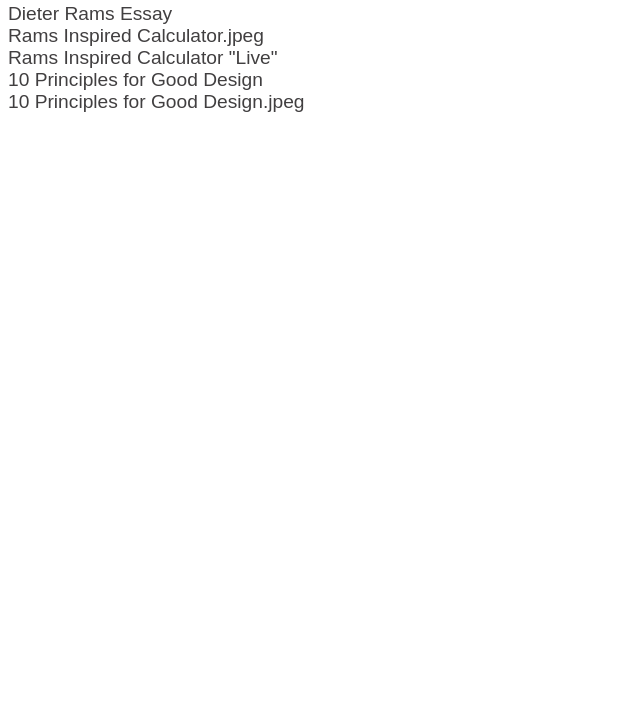
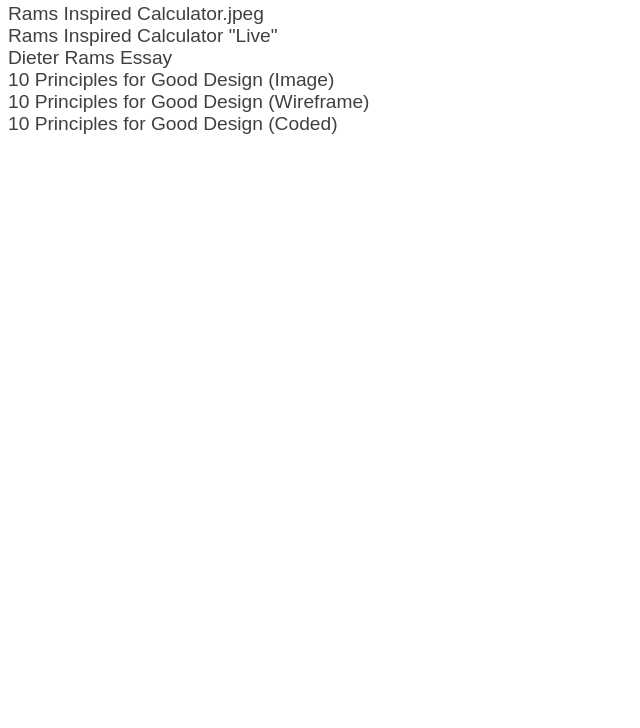
Before and after one commit to Agarc88/DES350, a plain HTML site: page index.html in a window 1280 px wide. Shown: the part 72-800 px from the top of the page, without its empty margins (0-640 px from the left). Drawn offline with Linux system fonts and the light colour scheme; a web font is replaced by a local one.

Commit message:
Add files via upload

```diff
--- a/index.html
+++ b/index.html
@@ -11,11 +11,12 @@
 		<strong>ALDEN • DES 350 </strong><br>
 	<div id="Links">
 		<a href="calculator.html" target="_self">CSS Calculator</a><br>
-		<a href="dieter.html" target="_self">Dieter Rams Essay</a><br>
 		<a href="RamsCalculator.jpg" target="_self">Rams Inspired Calculator.jpeg</a><br>
 		<a href="Rams_Calculator.html" target="_self">Rams Inspired Calculator "Live"</a><br>
-		<a href="GoodDesign.html" target="_self">10 Principles for Good Design</a><br>
-		<a href="DieterEssay.jpg" target="_self">10 Principles for Good Design.jpeg</a><br>
+		<a href="dieter.html" target="_self">Dieter Rams Essay</a><br>
+		<a href="DieterEssay.jpg" target="_self">10 Principles for Good Design (Image)</a><br>
+		<a href="GoodDesign.html" target="_self">10 Principles for Good Design (Wireframe)</a><br>
+		<a href="10.html" target="_self">10 Principles for Good Design (Coded)</a><br>
 	</div>
 </body>
 </html>
```
